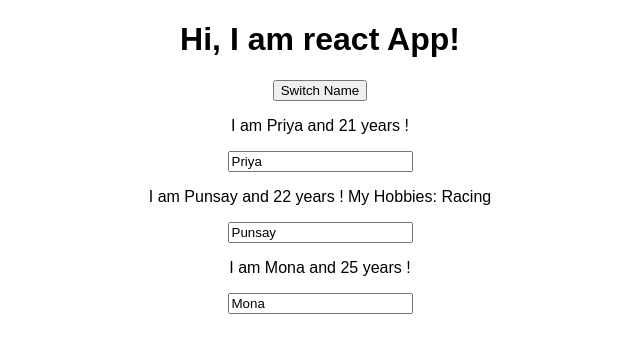
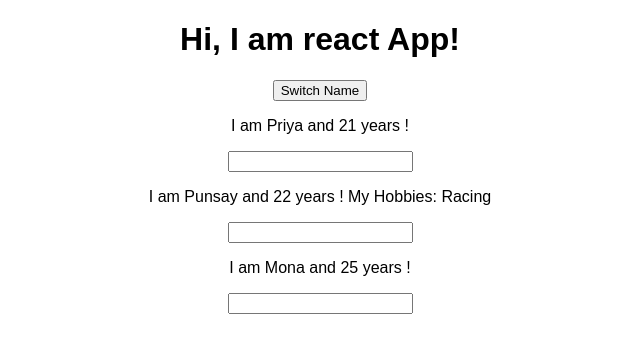
Before and after one commit to punsay/react-2019, a React (Create React App) app in the folder react-basics/: page / in a window 1280 px wide. Shown: the top 352 px of the page, without its empty margins (320-960 px from the left). Built offline with nearby package versions, Linux system fonts and the light colour scheme.

Commit message:
basics person code added

```diff
--- a/react-basics/src/Person/Person.js
+++ b/react-basics/src/Person/Person.js
@@ -2,7 +2,7 @@ import React from 'react';
 const person = (props) => {
       return  <div>
                   <p>I am {props.name} and {props.age} years ! {props.children}</p>
-                  <input onChange={props.changed} value={props.name} ></input>
+                  <input onChange={props.changed} ></input>
               </div>
       /*  I'm a person and I am {Math.floor(Math.random()*30)} years old! */
 }
```
